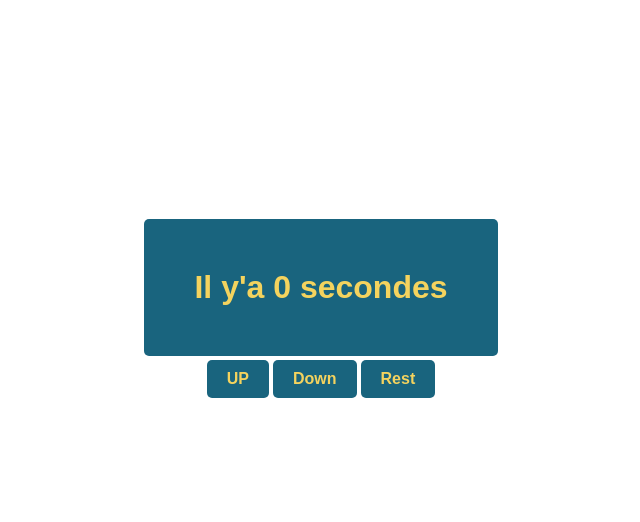
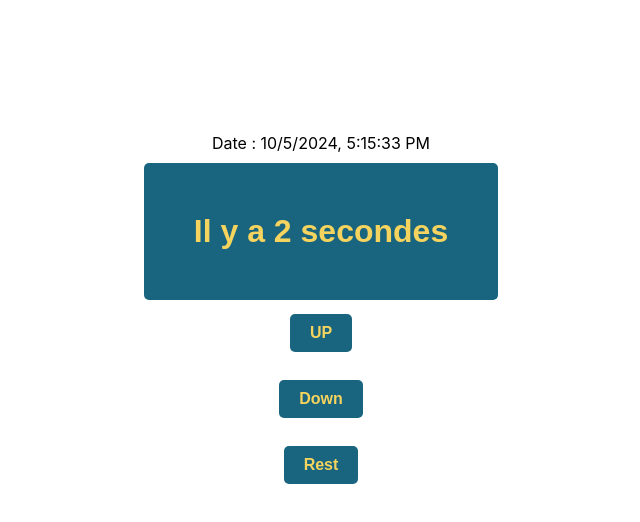
Before and after one commit to Hicham1970/todolist, a React (Create React App) app: page / in a window 1280 px wide. Shown: the top 522 px of the page, without its empty margins (319-959 px from the left). Built offline with nearby package versions, Linux system fonts and the light colour scheme.

Commit message:
Faire entrer App en jeu

```diff
--- a/src/App.js
+++ b/src/App.js
@@ -1,12 +1,10 @@
-import logo from "./logo.svg";
 import "./App.css";
+import Counter from "./Counter/Counter";
 
 export default function App() {
   return (
     <div className="App">
-      <header className="App-header">
-        <img src={logo} className="App-logo" alt="logo" />
-      </header>
+      <Counter initialValue={2} step={2} />
     </div>
   );
 }
--- a/src/Counter/Counter.jsx
+++ b/src/Counter/Counter.jsx
@@ -1,11 +1,47 @@
+/* eslint-disable react-hooks/exhaustive-deps */
+/* eslint-disable no-unused-vars */
 // Fonction Component
-// import { useState } from "react";
-/*export default function Counter({ initialValue, step }) {
+import { useState, useEffect } from "react";
+export default function Counter({ initialValue, step }) {
   const [count, setCount] = useState(initialValue);
+  const [age, setAge] = useState(initialValue);
+  const [time, setTime] = useState(new Date());
+  // Hooks
+  // useState
+  // useEffect comparable a componentDidMount, componentDidUpdate et
+  // componentWillUnmount pour les Class components
+
+  // Ici elle s'execute chaque fois apres le rendre  car il n y a pas de dependencies, et c'est pratiquement inutilisable
+  useEffect(() => {
+    console.log("Every time after the rendre!");
+  });
+
+  // Ici elle joue le rôle du componentDidMount, s'execute une seule fois
+  useEffect(() => {
+    console.log("Composant Mounted !!");
+    const timer = setInterval(() => {
+      setTime(new Date());
+    }, 1000);
+
+    // Nettoyage de l'intervalle lors du démontage du composant, la même chose si on ajoute un eventListener , si on l'ajoute on doit le supprimer pour les performances
+    return () => clearInterval(timer);
+  }, []);
+
+  // Ici elle joue le rôle du componentDidUpdate, si le count change cette fonction fired
+  useEffect(() => {
+    console.log("Composant mis a jour!!");
+  }, [count]);
+
+  // Ici elle joue le rôle du componentDidUpdate, si et seulement si l'age change cette fonction fired
+  useEffect(() => {
+    console.log("Composant age est mis a jour!!");
+  }, [age]);
+
   return (
-    <div className="center">
-      <span>Il y a {count} secondes</span>
-      <br></br>
+    <div className="container">
+      <span>Date : {time.toLocaleString()}</span>
+      <h1>Il y a {count} secondes</h1>
+
       <button
         onClick={() => {
           setCount((prevCount) => prevCount + step);
@@ -31,9 +67,9 @@
       </button>
     </div>
   );
-}*/
+}
 // Class component
-import { Component } from "react";
+/*import { Component } from "react";
 
 export default class Counter extends Component {
   constructor(props) {
@@ -45,7 +81,7 @@ export default class Counter extends Component {
     };
   }
   /* usage de la fonction shouldComponentUpdate() ex. on a un props age qu'on va utiliser pour une base de données users et on a pas  pas besoin d'afficher ce user, et si cet age change on a pas besoin d'appeler le render():*/
-  shouldComponentUpdate(nextProps, nextState, nextContext) {
+/*  shouldComponentUpdate(nextProps, nextState, nextContext) {
     console.log(nextState, this.state);
     if (nextState.age !== this.state.age) {
       return false;
@@ -76,3 +112,4 @@ export default class Counter extends Component {
     );
   }
 }
+*/
--- a/src/index.css
+++ b/src/index.css
@@ -44,7 +44,7 @@ h1 {
   font-family: sans-serif;
   font-size: 72;
   padding: 50px;
-  margin: 0;
+  margin: 10px;
   border-radius: 5px;
   background-color: #19647e;
   color: #f4d35e;
--- a/src/index.js
+++ b/src/index.js
@@ -1,44 +1,13 @@
 import React from "react";
 import ReactDOM from "react-dom/client";
 import "./index.css";
-// import FruitsList from "./Fruits/FruitsList";
-// import AfficherName from "./Hello/props";
-// import TextField from "./Forms/TextField";
-// import Fruits from "./Fruits/Fruits";
-// import Counter from "./Counter/Counter";
-// import Event from "./Events/Event";
-// import Form from "./Forms/Form";
-import Counter2 from "./Counter/Counter2";
-// import HelloWorld from "./Hello/helloworld";
-// import ToggleName from "./Toggles/ToggleName";
-// import Header from "./ComponentLifecycle/Header";
-// import Header2 from "./ComponentLifecycle/componentDidMount";
-// import Header3 from "./ComponentLifecycle/getDerivedStateFromProps";
-// import Header4 from "./ComponentLifecycle/shouldComponentUpdate";
-// import Header5 from "./ComponentLifecycle/getSnapshotBeforeUpdate";
+import App from "./App";
+
 
 const root = ReactDOM.createRoot(document.getElementById("root"));
-// const fruitsArray = [];
 root.render(
   <>
-    {/* <AfficherName LastName="Garoum" />
-    <TextField inputName="FirstName" inputLabel="First Name : ">
-      Veuillez insérer votre Nom!
-    </TextField>
-    <TextField inputName="LastName" inputLabel="Last Name : ">
-      Veuillez insérer votre Prénom!
-    </TextField>
-    <Fruits fruits={fruitsArray} />
-    <Counter initialValue={2} step={2} />
-    <br></br>
-    <Form />
-    // <Event /> */}
-    <Counter2 />
-    {/* <HelloWorld lastName={"Garoum"} /> */}
-    {/* <ToggleName /> */}
-    {/* <Header2 /> */}
-    {/* <Header3 favCol={"black"} /> */}
-    {/* <Header4 /> */}
-    {/* <Header5 /> */}
+    <App />
+
   </>
 );
```
